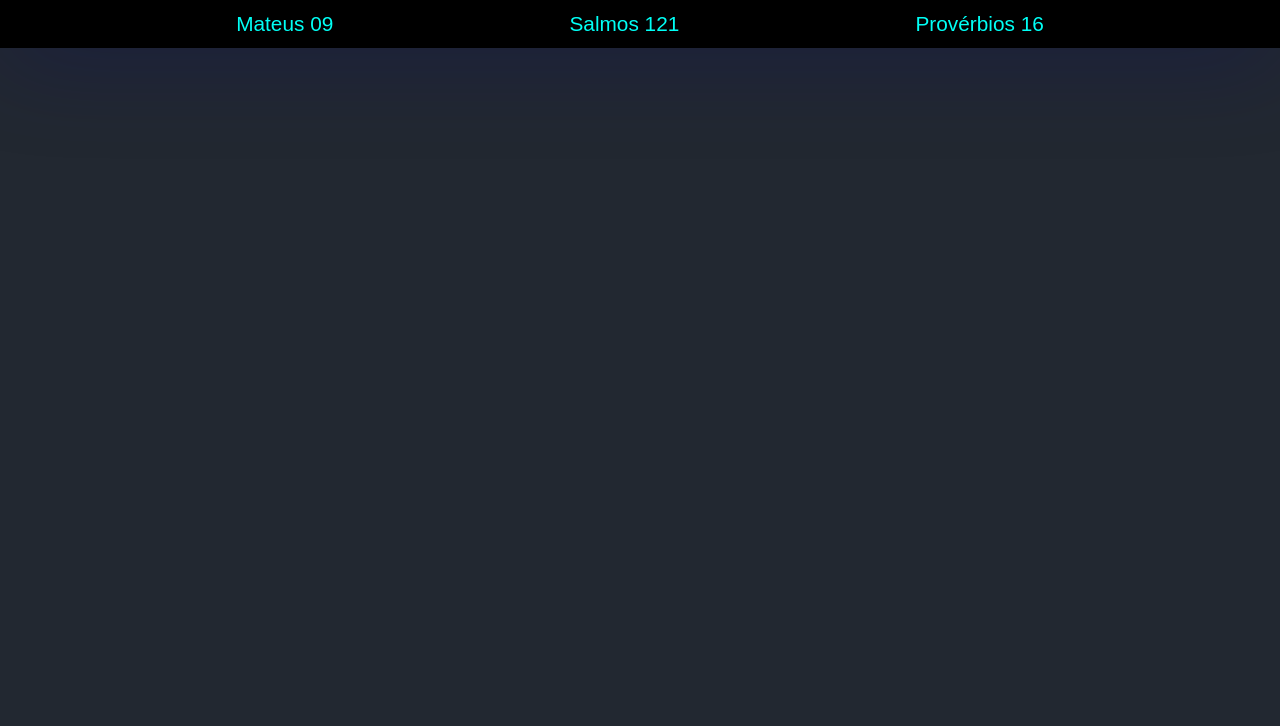
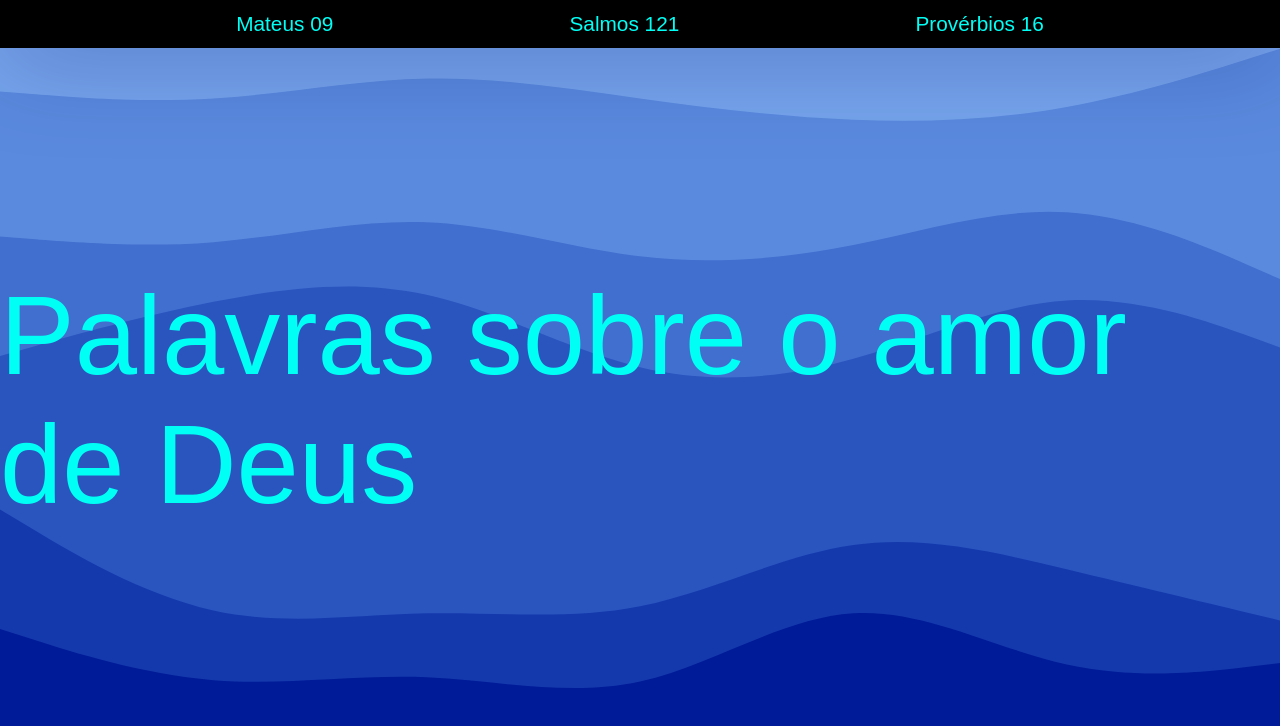
Before and after one commit to DaviBarretoo/Aviva, a React (Create React App) app: page / in a window 1280 px wide. Shown: the top 726 px of the page. Built offline with nearby package versions, Linux system fonts and the light colour scheme; a web font is replaced by a local one.

Commit message:
fixed  error routes

```diff
--- a/src/Routes/index.js
+++ b/src/Routes/index.js
@@ -13,6 +13,7 @@ export default function Routes() {
       <Route exact path="/Aviva/Salmos" component={Salmos} />
       <Route exact path="/Aviva/proverbios" component={Proverbios} />
       <Route exact path="/Aviva/" component={Principal} />
+      <Route exact path="*" component={Principal} />
     </Switch>
   );
 }
```
